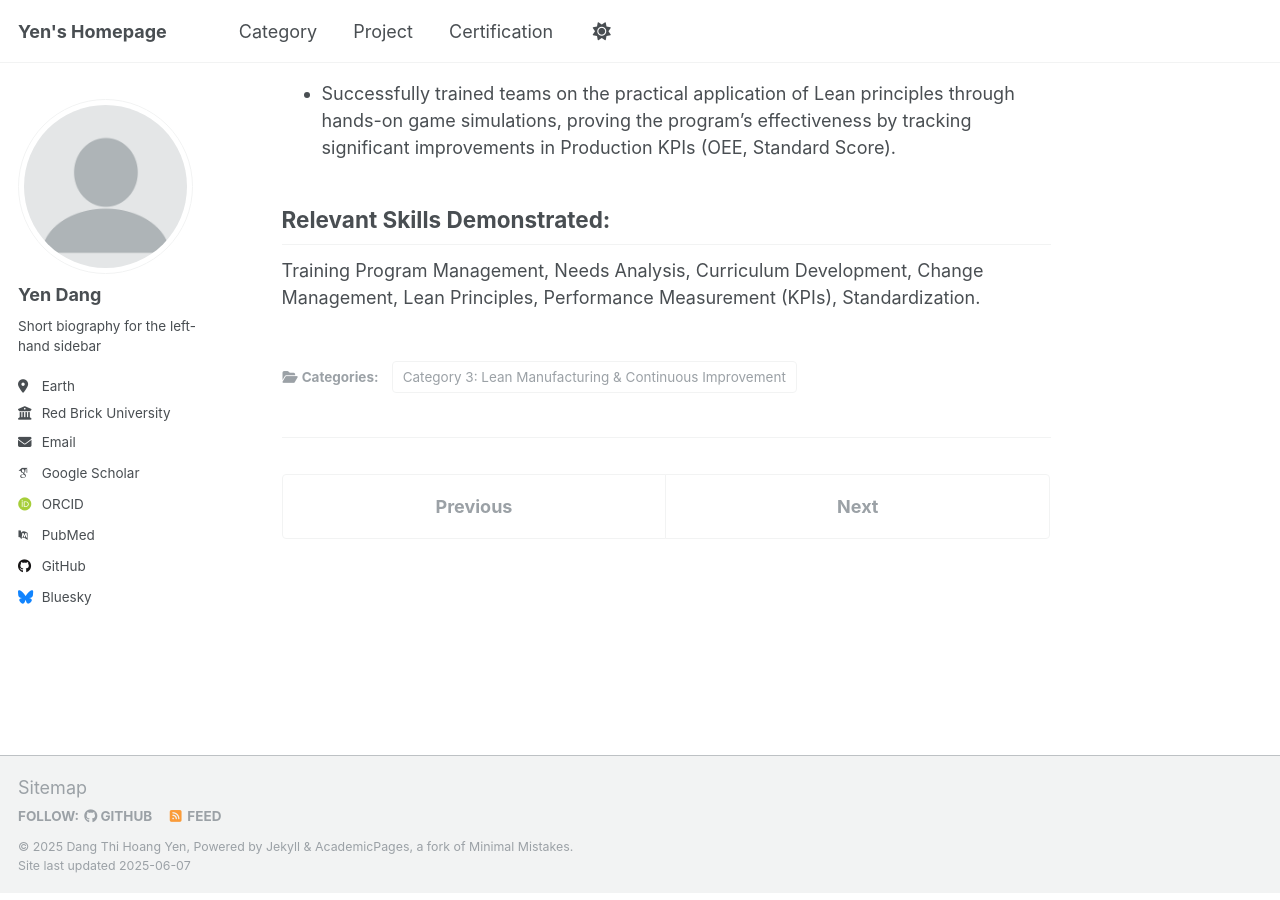
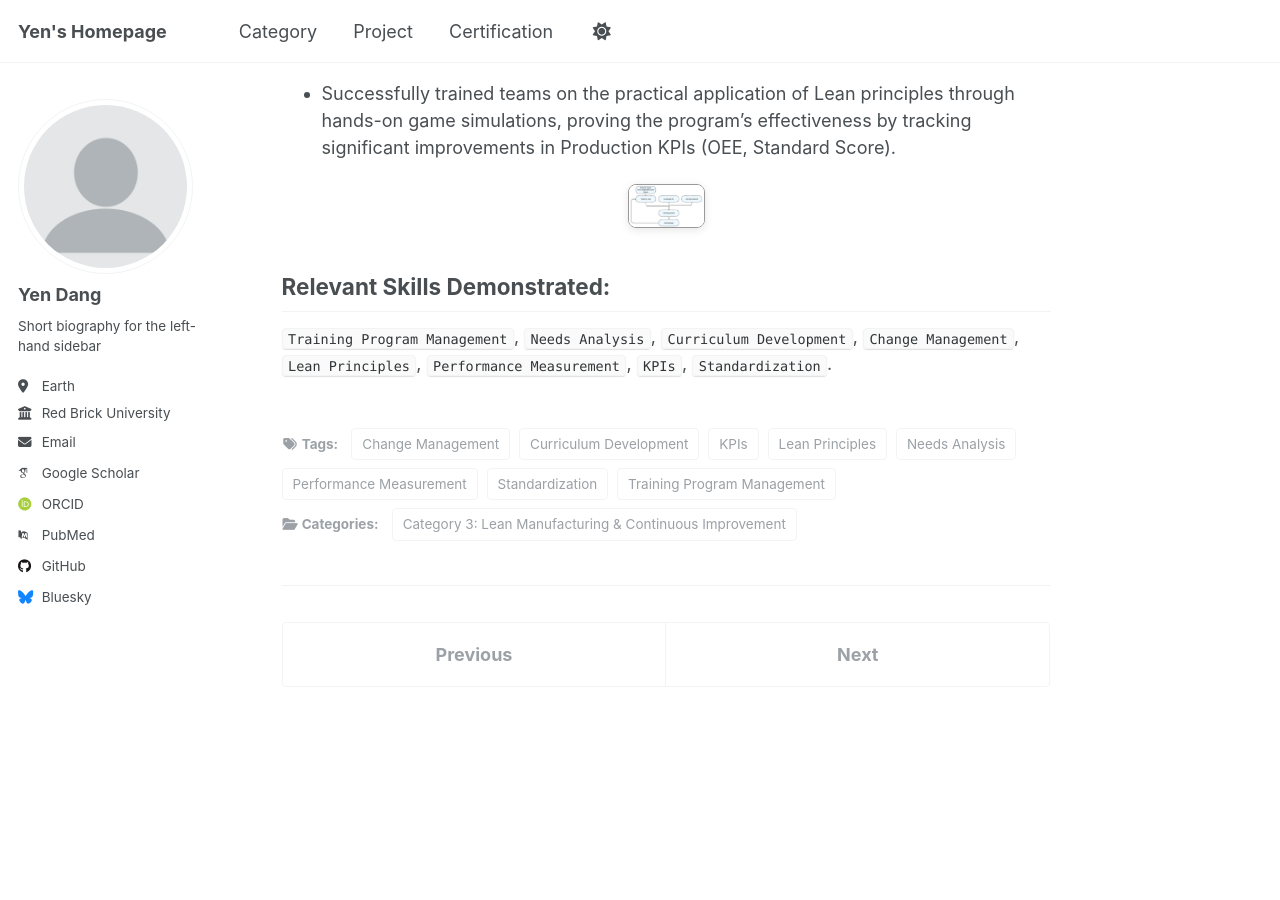
Before and after one commit to yen010390/yen010390.github.io, a Jekyll site: the page built from _project/c03-training.md, in a window 1280 px wide and 900 px high, scrolled down 630 px. Built offline with Jekyll 4.4.1, drawn with Linux system fonts in a browser that asks for light colours; some web fonts are replaced.

Commit message:
Update c03-training.md

```diff
--- a/_project/c03-training.md
+++ b/_project/c03-training.md
@@ -3,6 +3,7 @@ title: "Lean & Digitalization Training Program"
 excerpt: "Projects focused on replacing manual processes with robust, digital solutions and integrating them with enterprise systems like SAP."
 collection: project
 category: "Category 3: Lean Manufacturing & Continuous Improvement"
+tag: ["Training Program Management", "Needs Analysis", "Curriculum Development", "Change Management", "Lean Principles", "Performance Measurement", "KPIs", "Standardization"]
 ---
 
 #
@@ -19,6 +20,11 @@ Managed the end-to-end plant training program by analyzing training gaps from op
 
 - Successfully trained teams on the practical application of Lean principles through hands-on game simulations, proving the program's effectiveness by tracking significant improvements in Production KPIs (OEE, Standard Score).
 
+<div style="text-align: center; margin: 20px 0;">
+  <img src="https://yen010390.github.io/images/Training1.jpg"
+       alt="Training Process Flow"
+       style="max-width: 10%; height: auto; border: 1px solid #999; border-radius: 8px; box-shadow: 0 2px 8px rgba(0,0,0,0.1);">
+</div>
 
 ## Relevant Skills Demonstrated:
-Training Program Management, Needs Analysis, Curriculum Development, Change Management, Lean Principles, Performance Measurement (KPIs), Standardization.
+`Training Program Management`, `Needs Analysis`, `Curriculum Development`, `Change Management`, `Lean Principles`, `Performance Measurement`, `KPIs`, `Standardization`.
```
